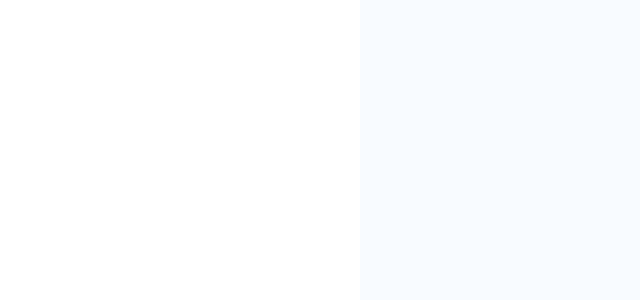
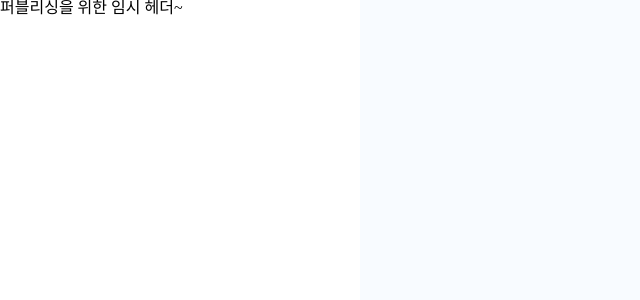
Before and after one commit to DSM-Upgrade/Client, a React app: page / in a window 1280 px wide. Shown: the top 300 px of the page, without its empty margins (0-640 px from the left). Built offline with nearby package versions, Linux system fonts and the light colour scheme.

Commit message:
[FEAT]<component/~/header.js> temp header

```diff
--- a/src/component/Header/Header.js
+++ b/src/component/Header/Header.js
@@ -4,7 +4,7 @@ import * as S from './style';
 const Header = () => {
   return (
     <S.Container>
-
+      <div>퍼블리싱을 위한 임시 헤더~</div>
     </S.Container>
   );
 };
```
